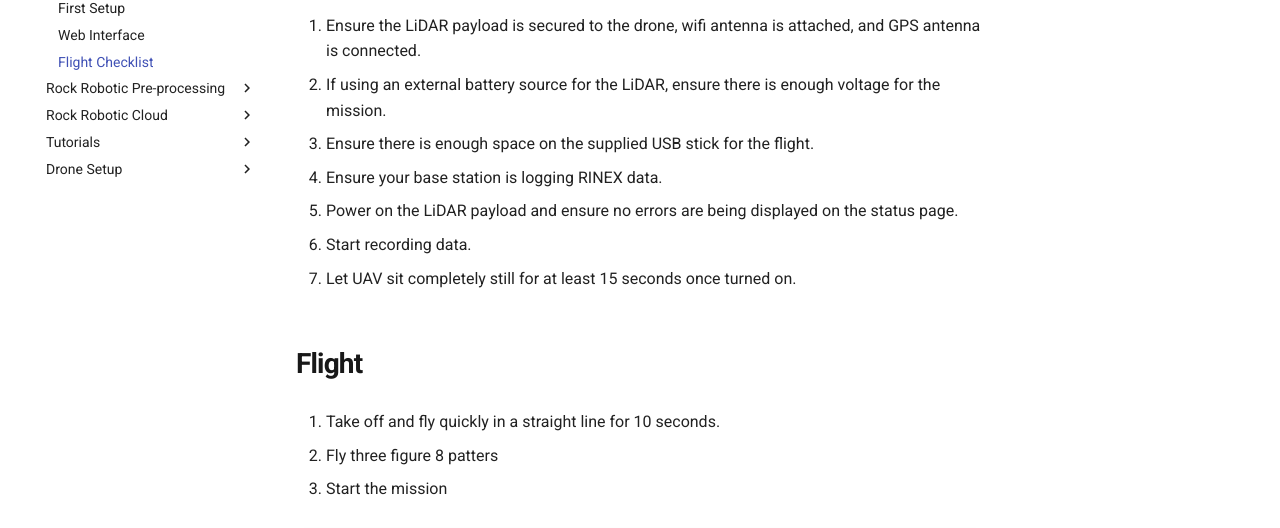
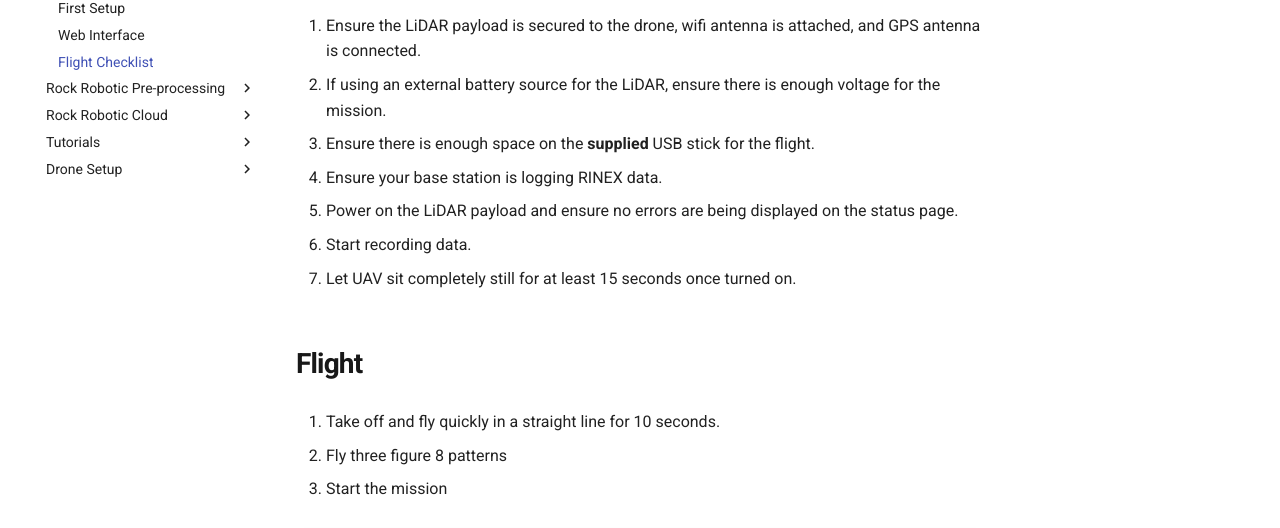
Before and after one commit to RockRobotic/rock-doc, an MkDocs documentation site: the page built from docs/quickstart/checklist.md, in a window 1280 px wide and 1370 px high. Shown: the part 342-870 px from the top of the window. Built offline with MkDocs 1.6.1 and Material for MkDocs 9.7.7, drawn with Linux system fonts in a browser that asks for light colours; comment, search, counter and statistics services are not loaded.

```diff
--- a/docs/quickstart/checklist.md
+++ b/docs/quickstart/checklist.md
@@ -6,7 +6,7 @@
 
 1. If using an external battery source for the LiDAR, ensure there is enough voltage for the mission.
 
-1. Ensure there is enough space on the supplied USB stick for the flight.
+1. Ensure there is enough space on the **supplied** USB stick for the flight.
 
 1. Ensure your base station is logging RINEX data.
 
@@ -20,7 +20,7 @@
 
 1. Take off and fly quickly in a straight line for 10 seconds.
 
-1. Fly three figure 8 patters
+1. Fly three figure 8 patterns
 
 1. Start the mission
 
```
